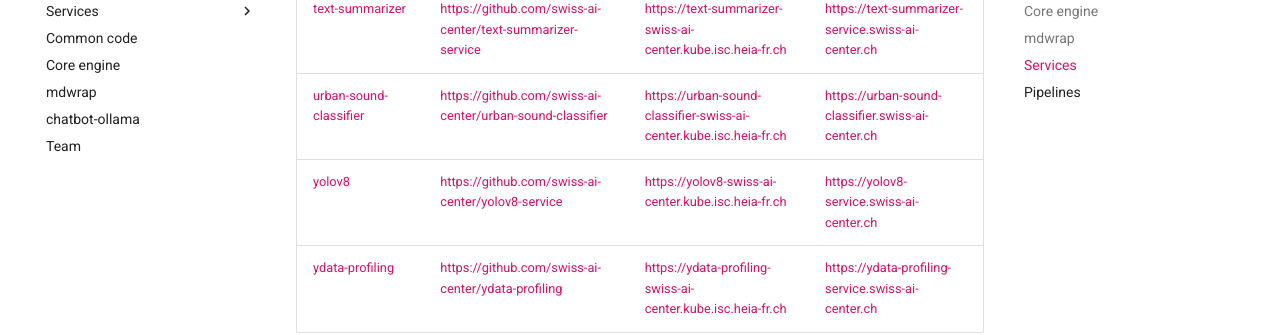
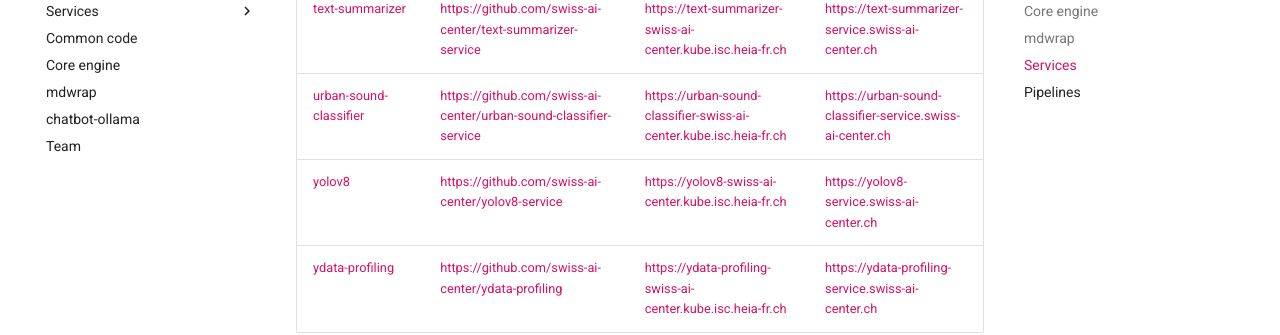
Before and after one commit to swiss-ai-center/documentation, an MkDocs documentation site: the page built from docs/reference/index.md, in a window 1280 px wide and 900 px high, scrolled down 3600 px. Shown: the part 172-507 px from the top of the window. Built offline with MkDocs 1.6.1 and Material for MkDocs 9.7.7, drawn with Linux system fonts in a browser that asks for light colours; comment, search, counter and statistics services are not loaded; part of the change alters nothing that is shown.

Commit message:
FIX: Fix git and production URL after PR review

```diff
--- a/docs/reference/index.md
+++ b/docs/reference/index.md
@@ -66,7 +66,7 @@ mdwrap is a command line tool to format our Markdown documentation made with
 | [summarization](./services/summarization.md)                           | <https://github.com/swiss-ai-center/summarization-service>              | -                                                                        | -                                                             |
 | [text-recognition-ocr](./services/text-recognition-ocr.md)             | <https://github.com/swiss-ai-center/text-recognition-ocr-service>            | <https://text-recognition-ocr-swiss-ai-center.kube.isc.heia-fr.ch>            | <https://text-recognition-ocr-service.swiss-ai-center.ch>     |
 | [text-summarizer](./services/text-summarizer.md)                       | <https://github.com/swiss-ai-center/text-summarizer-service>            | <https://text-summarizer-swiss-ai-center.kube.isc.heia-fr.ch>            | <https://text-summarizer-service.swiss-ai-center.ch>          |
-| [urban-sound-classifier](./services/urban-sound-classifier.md)         | <https://github.com/swiss-ai-center/urban-sound-classifier>             | <https://urban-sound-classifier-swiss-ai-center.kube.isc.heia-fr.ch>      | <https://urban-sound-classifier.swiss-ai-center.ch>           |
+| [urban-sound-classifier](./services/urban-sound-classifier.md)         | <https://github.com/swiss-ai-center/urban-sound-classifier-service>     | <https://urban-sound-classifier-swiss-ai-center.kube.isc.heia-fr.ch>     | <https://urban-sound-classifier-service.swiss-ai-center.ch>   |
 | [yolov8](./services/yolov8.md)                                         | <https://github.com/swiss-ai-center/yolov8-service>                     | <https://yolov8-swiss-ai-center.kube.isc.heia-fr.ch>                     | <https://yolov8-service.swiss-ai-center.ch>                   |
 | [ydata-profiling](./services/ydata-profiling.md)                       | <https://github.com/swiss-ai-center/ydata-profiling>                    | <https://ydata-profiling-swiss-ai-center.kube.isc.heia-fr.ch>            | <https://ydata-profiling-service.swiss-ai-center.ch>          |
 
--- a/docs/reference/services/urban-sound-classifier.md
+++ b/docs/reference/services/urban-sound-classifier.md
@@ -1,10 +1,10 @@
 # Urban sound classifier
 
 - [:material-account-group: Main author - HES-SO Valais-Wallis](https://www.hes-so.ch/swiss-ai-center/equipe)
-- [:material-git: Code](https://github.com/swiss-ai-center/urban-sound-classifier)
+- [:material-git: Code](https://github.com/swiss-ai-center/urban-sound-classifier-service)
 - [:material-kubernetes: Deployment configuration](https://github.com/swiss-ai-center/urban-sound-classifier/tree/main/kubernetes)
 - [:material-test-tube: Staging](https://urban-sound-classifier-swiss-ai-center.kube.isc.heia-fr.ch)
-- [:material-factory: Production](https://urban-sound-classifier.swiss-ai-center.ch)
+- [:material-factory: Production](https://urban-sound-classifier-service.swiss-ai-center.ch)
 
 ## Description
 
```
